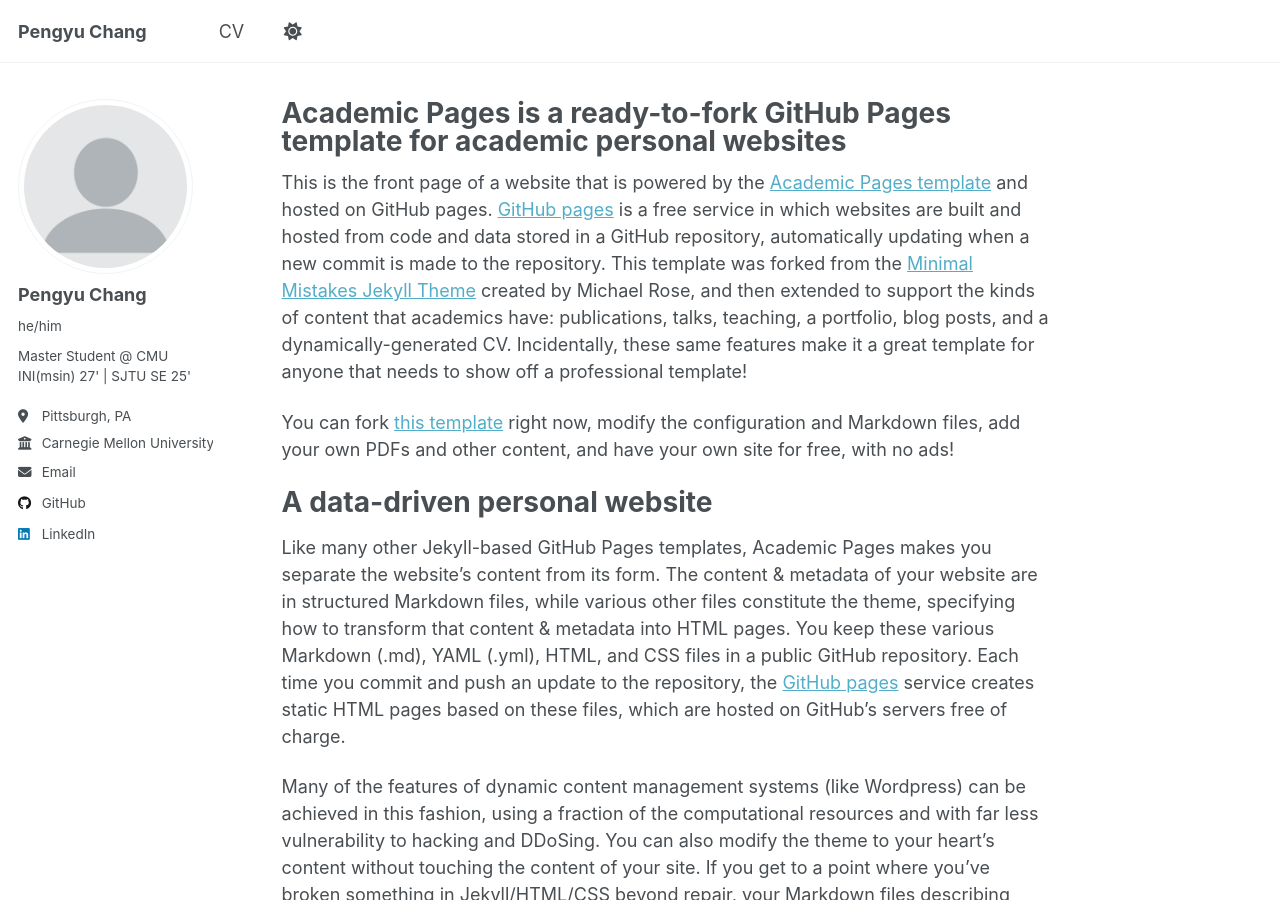
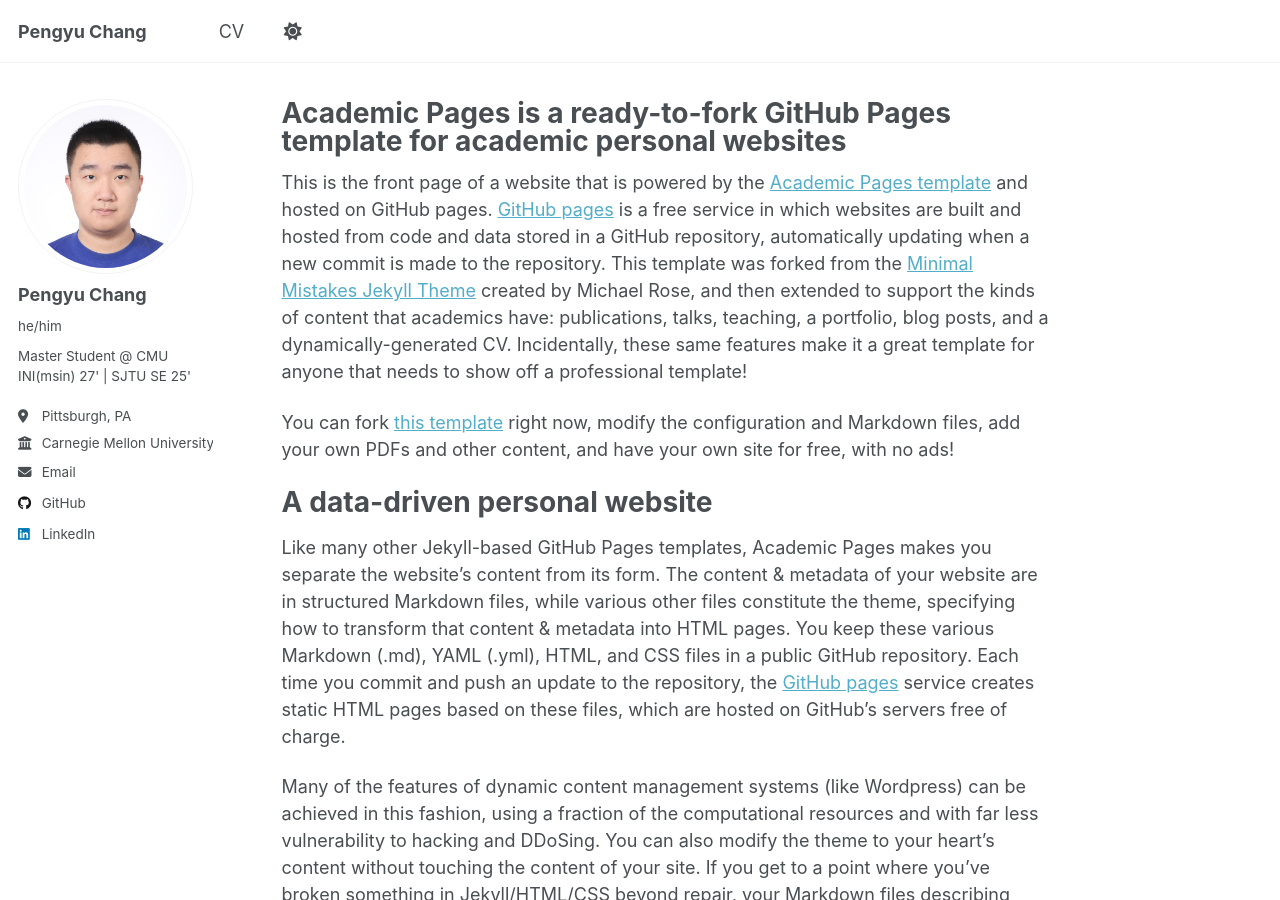
Before and after one commit to jmueducn/jmueducn.github.io, a Jekyll site: the page built from _pages/about.md, in a window 1280 px wide and 900 px high. Built offline with Jekyll 4.4.1, drawn with Linux system fonts in a browser that asks for light colours; a script that is not in the unit is left out.

Commit message:
Update _config.yml

```diff
--- a/_config.yml
+++ b/_config.yml
@@ -22,7 +22,7 @@
 #               Additional customization can be done by editing /_includes/author-profile.html
 author:
   # Biographic information
-  avatar           : "profile.png"
+  avatar           : "picture_1.jpg"
   name             : "Pengyu Chang"
   pronouns         : "he/him"
   bio              : "Master Student @ CMU INI(msin) 27' | SJTU SE 25'"
```
